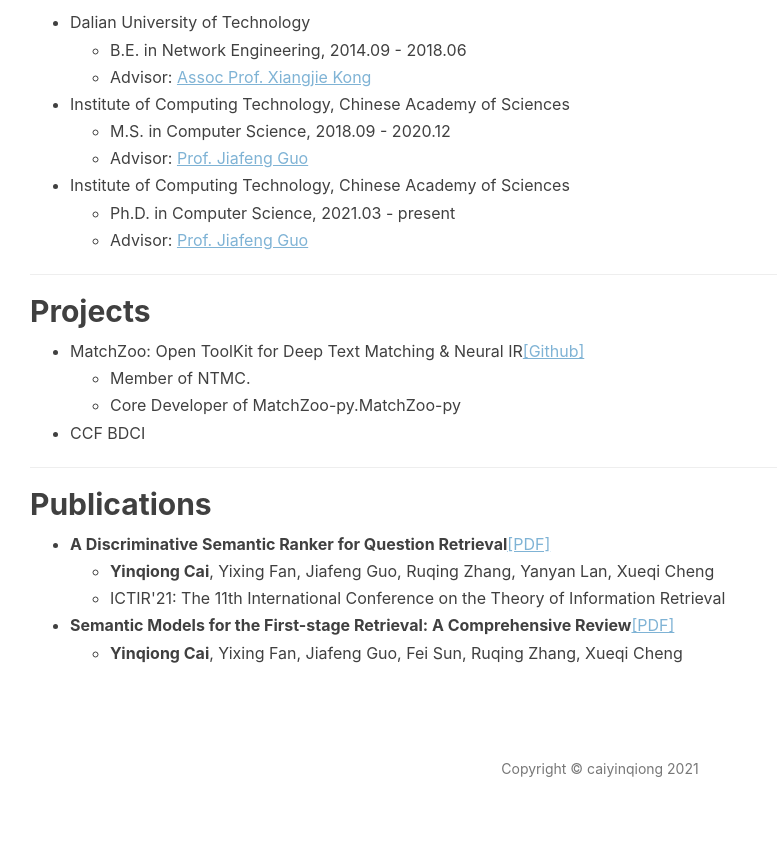
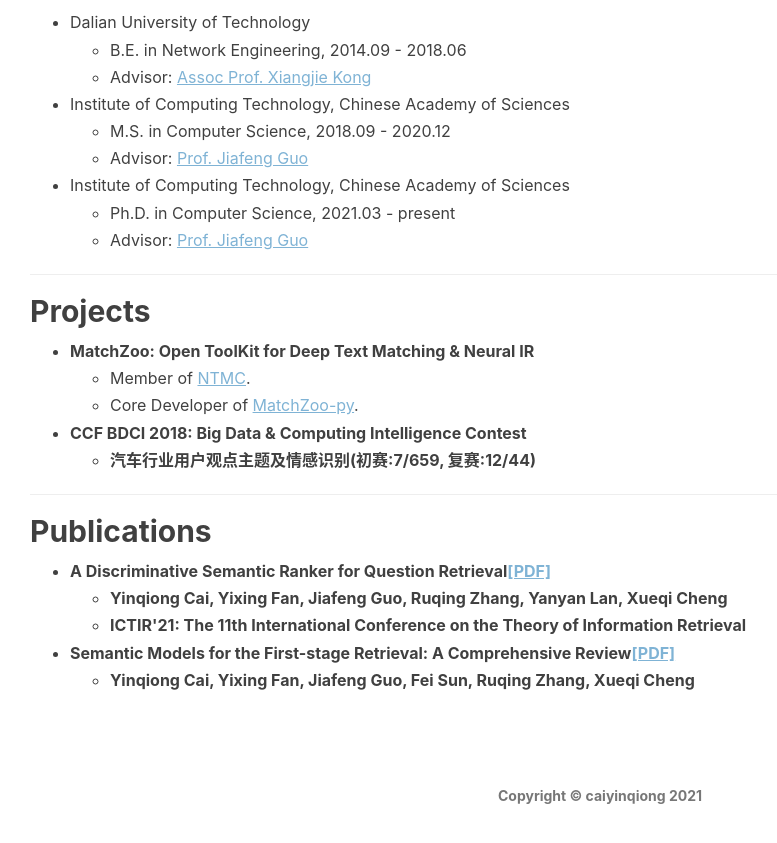
Before and after one commit to caiyinqiong/caiyinqiong.github.io, a Jekyll site: the page built from resume.html, in a window 1280 px wide and 900 px high, scrolled down 588 px. Shown: the top 843 px of the window, without its empty margins (40-817 px from the left). Built offline with Jekyll 4.4.1, drawn with Linux system fonts in a browser that asks for light colours; nearby versions of some CDN libraries; comment, search, counter and statistics services are not loaded.

Commit message:
Update resume.html

```diff
--- a/resume.html
+++ b/resume.html
@@ -57,12 +57,15 @@
     <hr>
     <h2>Projects</h2>
 <ul>
-  <li>MatchZoo: Open ToolKit for Deep Text Matching & Neural IR<a href="https://github.com/NTMC-Community" style="color:#7FB3D5;text-decoration:underline">[Github]</a></li>
+  <li><strong>MatchZoo: Open ToolKit for Deep Text Matching & Neural IR</strong></li>
     <ul>
-        <li>Member of NTMC.</li>
-        <li>Core Developer of MatchZoo-py.<a class="github-button" href="https://github.com//NTMC-Community/MatchZoo-py/" data-size="large" data-show-count="true" aria-label="Star MatchZoo-py on GitHub">MatchZoo-py</a></li>
+        <li>Member of <a href="https://github.com/NTMC-Community/" style="color:#7FB3D5;text-decoration:underline">NTMC</a>.</li>
+        <li>Core Developer of <a href="https://github.com/NTMC-Community/MatchZoo-py/" style="color:#7FB3D5;text-decoration:underline">MatchZoo-py</a>.</li>
     </ul>
-  <li>CCF BDCI</li>
+  <li><strong>CCF BDCI 2018: Big Data & Computing Intelligence Contest<strong></li>
+     <ul>
+         <li>汽车行业用户观点主题及情感识别(初赛:7/659, 复赛:12/44)</li>
+     </ul>
 </ul>
 </section>
 
```
